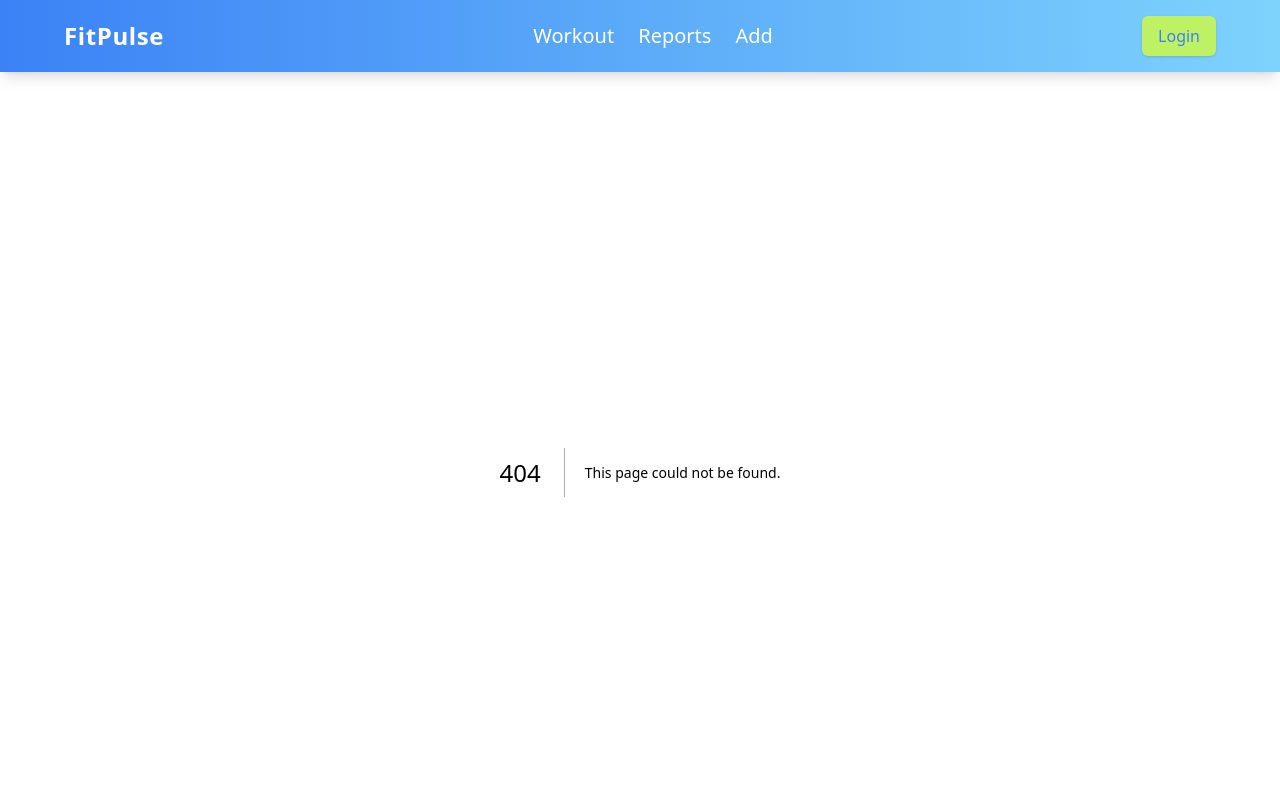
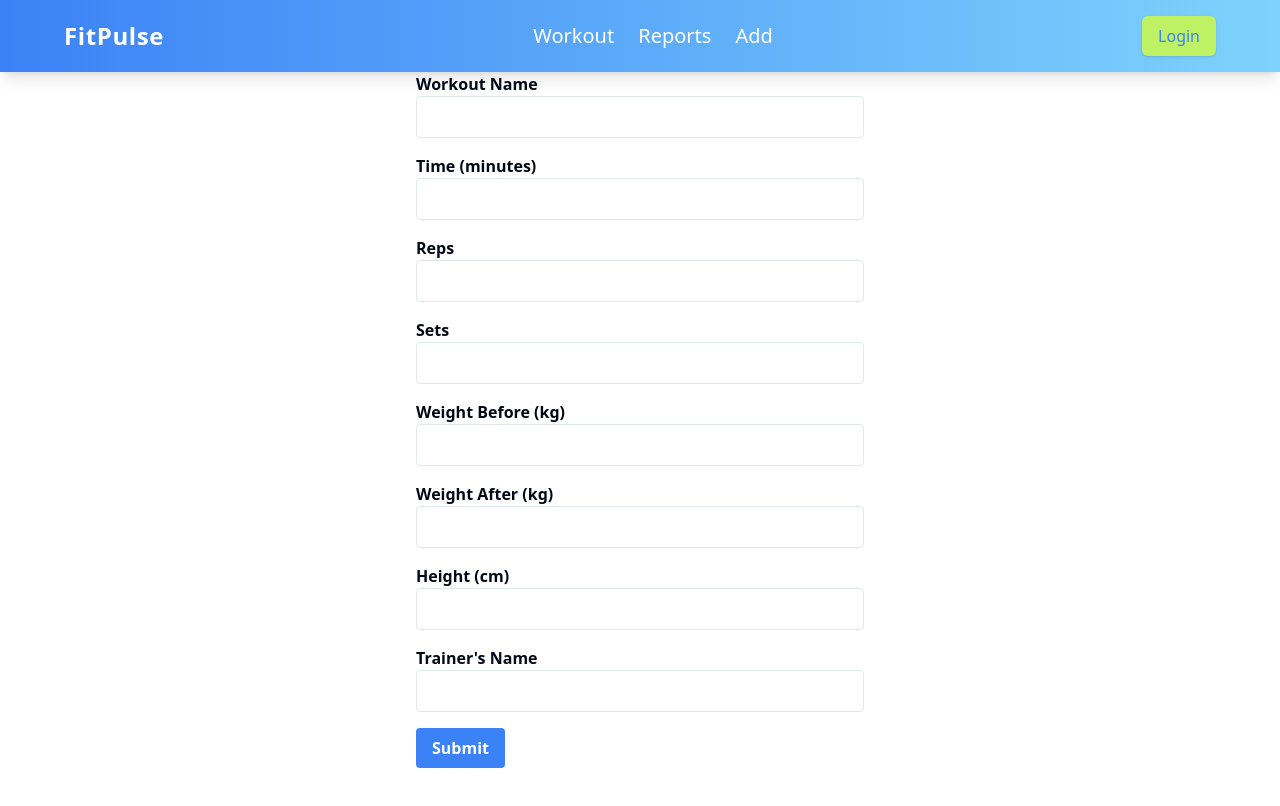
Before and after one commit to sinhadeepak1115/next-fittnes-app, a Next.js app: page /workout in a window 1280 px wide. Before the commit this address had no page. Shown: the top 806 px of the page. Built offline with nearby package versions, Linux system fonts and the light colour scheme.

Commit message:
completed workout front page.

```diff
--- /dev/null
+++ b/app/workout/page.tsx
@@ -0,0 +1,9 @@
+import { FormNewWorkout } from "@/components/form-new-workout";
+
+export default function WorkoutPage() {
+  return (
+    <main>
+      <FormNewWorkout />
+    </main>
+  );
+}
--- /dev/null
+++ b/components/form-new-workout.tsx
@@ -0,0 +1,77 @@
+"use client";
+import { zodResolver } from "@hookform/resolvers/zod";
+import { useForm } from "react-hook-form";
+import { z } from "zod";
+
+const newFormWorkoutSchema = z.object({
+  workoutName: z.string().nonempty({ message: "Please enter a workout name" }),
+  time: z.number().positive({ message: "Please enter the time" }),
+  reps: z.number().positive({ message: "Please enter the number of reps" }),
+  sets: z.number().positive({ message: "Please enter the number of sets" }),
+  weightBefore: z
+    .number()
+    .positive({ message: "Please enter the weight before" }),
+  weightAfter: z
+    .number()
+    .positive({ message: "Please enter the weight after" }),
+  height: z.number().positive({ message: "Please enter the height" }),
+  trainerName: z
+    .string()
+    .nonempty({ message: "Please enter the trainer name" }),
+});
+
+type NewFormWorkoutType = z.infer<typeof newFormWorkoutSchema>;
+
+export function FormNewWorkout() {
+  const {
+    register,
+    handleSubmit,
+    formState: { errors },
+  } = useForm<NewFormWorkoutType>({
+    resolver: zodResolver(newFormWorkoutSchema),
+  });
+
+  const onSubmit = (data: NewFormWorkoutType) => {
+    console.log("Form submitted:", data); // Log submitted data
+  };
+
+  return (
+    <form
+      onSubmit={handleSubmit(onSubmit)}
+      className="space-y-4 max-w-md mx-auto"
+    >
+      {[
+        { label: "Workout Name", name: "workoutName", type: "text" },
+        { label: "Time (minutes)", name: "time", type: "number" },
+        { label: "Reps", name: "reps", type: "number" },
+        { label: "Sets", name: "sets", type: "number" },
+        { label: "Weight Before (kg)", name: "weightBefore", type: "number" },
+        { label: "Weight After (kg)", name: "weightAfter", type: "number" },
+        { label: "Height (cm)", name: "height", type: "number" },
+        { label: "Trainer's Name", name: "trainerName", type: "text" },
+      ].map(({ label, name, type }) => (
+        <div key={name}>
+          <label className="block font-bold">{label}</label>
+          <input
+            type={type}
+            {...register(name as keyof NewFormWorkoutType, {
+              valueAsNumber: type === "number",
+            })}
+            className="w-full border p-2 rounded"
+          />
+          {errors[name as keyof NewFormWorkoutType] && (
+            <p className="text-red-500 text-sm">
+              {errors[name as keyof NewFormWorkoutType]?.message}
+            </p>
+          )}
+        </div>
+      ))}
+      <button
+        type="submit"
+        className="bg-blue-500 text-white py-2 px-4 rounded hover:bg-blue-600 font-bold"
+      >
+        Submit
+      </button>
+    </form>
+  );
+}
--- a/package.json
+++ b/package.json
@@ -9,6 +9,7 @@
     "lint": "next lint"
   },
   "dependencies": {
+    "@hookform/resolvers": "^3.9.1",
     "@radix-ui/react-slot": "^1.1.0",
     "class-variance-authority": "^0.7.0",
     "clsx": "^2.1.1",
@@ -16,8 +17,10 @@
     "next": "15.0.3",
     "react": "19.0.0-rc-66855b96-20241106",
     "react-dom": "19.0.0-rc-66855b96-20241106",
+    "react-hook-form": "^7.53.2",
     "tailwind-merge": "^2.5.4",
-    "tailwindcss-animate": "^1.0.7"
+    "tailwindcss-animate": "^1.0.7",
+    "zod": "^3.23.8"
   },
   "devDependencies": {
     "@types/node": "^20",
```
Also changed, not shown: 1 other file (tests, documents, lock files or other folders).
